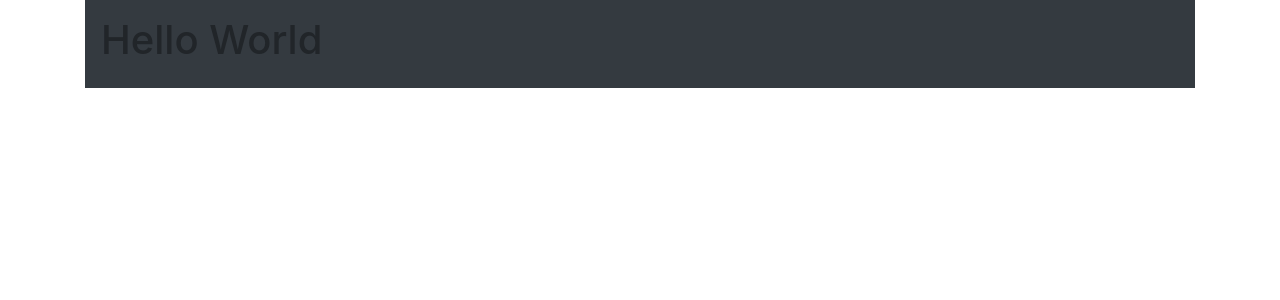
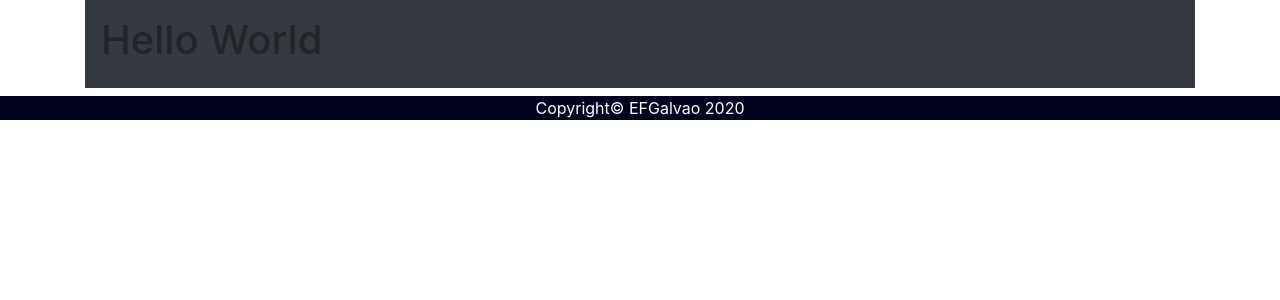
Before and after one commit to efgalvao/portfolio, a Django app: page / in a window 1280 px wide. Shown: the part 56-356 px from the top of the page. Run offline with Django 3.2, Linux system fonts and the light colour scheme; some libraries are stand-ins or nearby versions.

Commit message:
footer updated.

```diff
--- a/portfolio/urls.py
+++ b/portfolio/urls.py
@@ -3,9 +3,9 @@ from . import views
 
 
 urlpatterns = [
-    path("", views.project_index, name="home"),
-    path("contact", views.contact, name="contact"),
-    path("project", views.project_index, name="project_index"),
+    #path("", views.project_index, name="home"),
+    path("contact/", views.contact, name="contact"),
+    path("project/", views.project_index, name="project_index"),
     path("project/<int:pk>", views.project_detail, name="project_detail"),
 
 ]
--- a/project/templates/base.html
+++ b/project/templates/base.html
@@ -1,8 +1,9 @@
 <link rel="stylesheet" href="https://stackpath.bootstrapcdn.com/bootstrap/4.5.2/css/bootstrap.min.css" integrity="sha384-JcKb8q3iqJ61gNV9KGb8thSsNjpSL0n8PARn9HuZOnIxN0hoP+VmmDGMN5t9UJ0Z" crossorigin="anonymous">
     <style>
-        .navbar-custom {
+        .navbar-custom, .footer-custom{
             background-color: #01021e;
         }
+
         .navbar-custom .navbar-brand,
         .navbar-custom .navbar-text
         .navbar-custom .navbar-item{
@@ -34,6 +35,11 @@
     {% block page_content %}{% endblock %}
 </div>
 
+<footer class="footer-custom">
+    <div class="container">
+        <p class="m-0 text-center text-white">Copyright© EFGalvao {% now "Y" as current_year %} {{ current_year}}</p>
+    </div>
+
 <script src="https://code.jquery.com/jquery-3.5.1.slim.min.js" integrity="sha384-DfXdz2htPH0lsSSs5nCTpuj/zy4C+OGpamoFVy38MVBnE+IbbVYUew+OrCXaRkfj" crossorigin="anonymous"></script>
 <script src="https://cdn.jsdelivr.net/npm/popper.js@1.16.1/dist/umd/popper.min.js" integrity="sha384-9/reFTGAW83EW2RDu2S0VKaIzap3H66lZH81PoYlFhbGU+6BZp6G7niu735Sk7lN" crossorigin="anonymous"></script>
 <script src="https://stackpath.bootstrapcdn.com/bootstrap/4.5.2/js/bootstrap.min.js" integrity="sha384-B4gt1jrGC7Jh4AgTPSdUtOBvfO8shuf57BaghqFfPlYxofvL8/KUEfYiJOMMV+rV" crossorigin="anonymous"></script>
--- a/project/urls.py
+++ b/project/urls.py
@@ -5,5 +5,5 @@ from portfolio.views import home
 urlpatterns = [
     path('', home, name='home'),
     path('admin/', admin.site.urls),
-    path("", include("portfolio.urls")),
+    path("portfolio/", include("portfolio.urls")),
 ]
```
Also changed, not shown: project/static/__init__.py (added).
